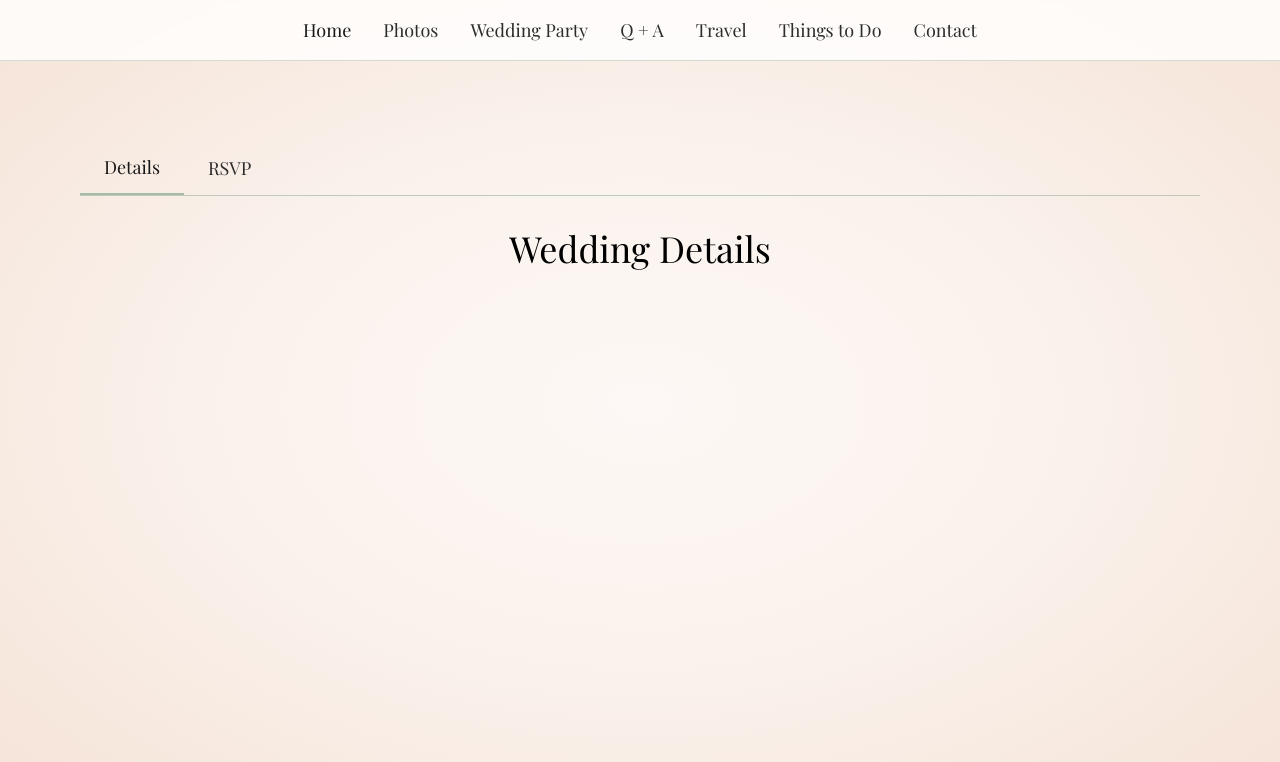
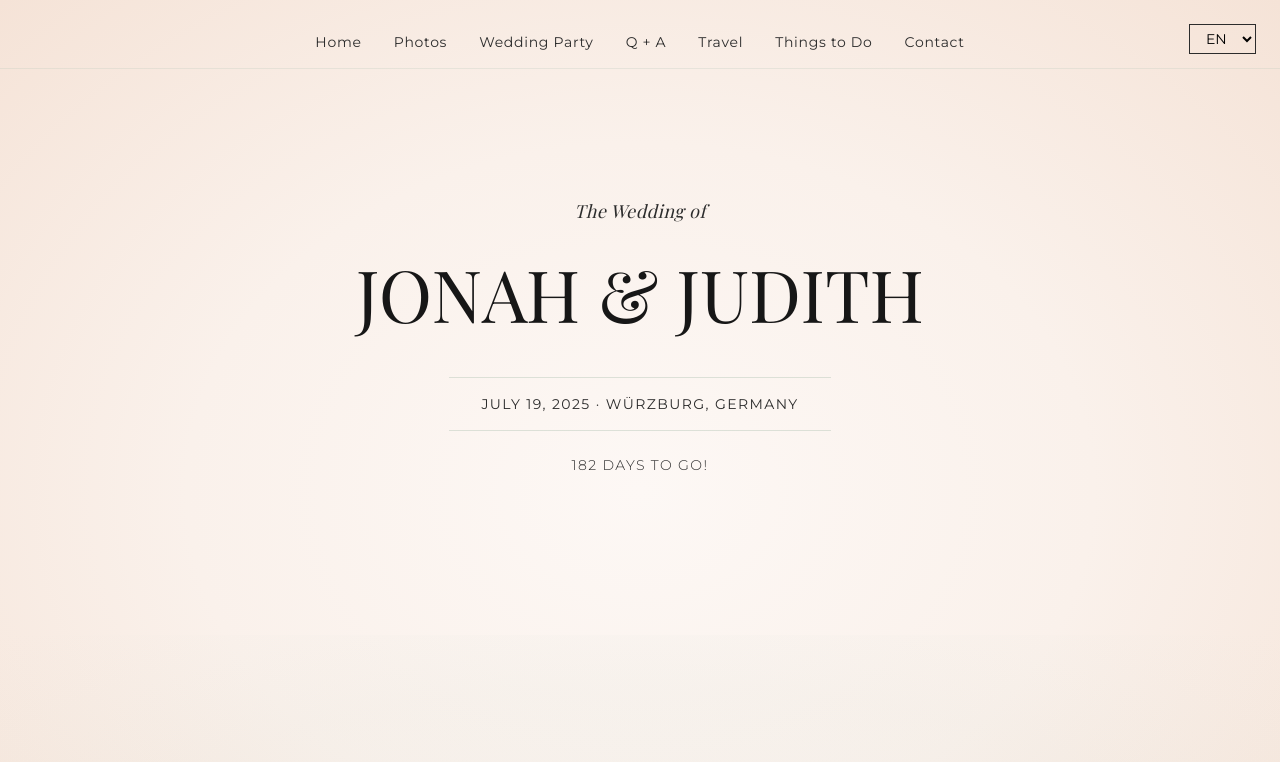
Before and after one commit to Jonesman-hub/wedding-website, a React (Vite) app: page / in a window 1280 px wide. Shown: the top 762 px of the page. Built offline with nearby package versions, Linux system fonts and the light colour scheme; a web font is replaced by a local one.

Commit message:
Return App.jsx to prior state

```diff
--- a/src/App.jsx
+++ b/src/App.jsx
@@ -1,6 +1,4 @@
 import React, { useState } from 'react';
-import { RSVPForm, RSVPDashboard } from './components/RSVPForm';
-import TabSystem from './components/TabSystem';
 
 const translations = {
   en: {
@@ -12,6 +10,12 @@ const translations = {
       travel: "Travel",
       todo: "Things to Do",
       contact: "Contact"
+    },
+    hero: {
+      title: "The Wedding of",
+      names: "JONAH & JUDITH",
+      location: "WÜRZBURG, GERMANY",
+      countdown: "DAYS TO GO!"
     }
   },
   de: {
@@ -23,130 +27,90 @@ const translations = {
       travel: "Anreise",
       todo: "Aktivitäten",
       contact: "Kontakt"
+    },
+    hero: {
+      title: "Die Hochzeit von",
+      names: "JONAH & JUDITH",
+      location: "WÜRZBURG, DEUTSCHLAND",
+      countdown: "TAGE BIS ZUR HOCHZEIT!"
     }
   }
 };
 
 function App() {
   const [currentLang, setCurrentLang] = useState('en');
-  const [rsvpList, setRsvpList] = useState([]);
-  const [activeTab, setActiveTab] = useState('details');
-  const [activeSection, setActiveSection] = useState('home');
   const t = translations[currentLang];
 
   const weddingDate = new Date('2025-07-19');
   const today = new Date();
   const daysUntil = Math.ceil((weddingDate - today) / (1000 * 60 * 60 * 24));
 
-  const handleRSVPSubmit = (formData) => {
-    setRsvpList(prev => [...prev, formData]);
-  };
-
-  const tabs = [
-    {
-      id: 'details',
-      label: {
-        en: 'Details',
-        de: 'Details'
-      },
-      content: (
-        <div className="max-w-4xl mx-auto px-4">
-          <h2 className="text-4xl font-display text-center mb-8">Wedding Details</h2>
-          {/* Add your wedding details content here */}
-        </div>
-      )
-    },
-    {
-      id: 'rsvp',
-      label: {
-        en: 'RSVP',
-        de: 'RSVP'
-      },
-      content: (
-        <div>
-          <RSVPForm onSubmit={handleRSVPSubmit} currentLang={currentLang} />
-          <RSVPDashboard rsvpList={rsvpList} currentLang={currentLang} />
-        </div>
-      )
-    }
-  ];
-
   return (
     <div className="min-h-screen bg-gradient-radial from-champagne-50 via-champagne-100 to-champagne-200">
+      {/* Language Switcher */}
+      <div className="fixed top-6 right-6 z-50">
+        <select
+          value={currentLang}
+          onChange={(e) => setCurrentLang(e.target.value)}
+          className="px-3 py-1 border border-charcoal-700 rounded-none bg-transparent text-sm hover:border-charcoal-900 transition-colors duration-300"
+        >
+          <option value="en">EN</option>
+          <option value="de">DE</option>
+        </select>
+      </div>
+
       {/* Navigation */}
-      <nav className="bg-white/80 backdrop-blur-sm sticky top-0 z-50 border-b border-sage-200">
-        <div className="max-w-6xl mx-auto px-4">
-          <div className="flex justify-center space-x-8 py-4">
+      <nav className="pt-8 pb-4 border-b border-sage-300/30">
+        <div className="container mx-auto px-4">
+          <div className="flex flex-wrap justify-center gap-8 text-sm tracking-wider">
             {Object.entries(t.nav).map(([key, value]) => (
-              <button
+              <a
                 key={key}
-                onClick={() => setActiveSection(key)}
-                className={`font-display text-lg transition-colors duration-300 ${
-                  activeSection === key
-                    ? 'text-charcoal-900'
-                    : 'text-charcoal-700 hover:text-charcoal-900'
-                }`}
+                href={`#${key}`}
+                className="text-charcoal-700 hover:text-charcoal-900 transition-all duration-300 hover:border-b hover:border-sage-300"
               >
                 {value}
-              </button>
+              </a>
             ))}
           </div>
         </div>
       </nav>
 
-      {/* Content Sections */}
-      {activeSection === 'home' && (
-        <section className="py-20">
-          <TabSystem
-            activeTab={activeTab}
-            setActiveTab={setActiveTab}
-            tabs={tabs}
-            currentLang={currentLang}
-          />
-        </section>
-      )}
+      {/* Hero Section */}
+      <div className="container mx-auto px-4 pt-32 pb-40 text-center">
+        <p className="text-lg text-charcoal-700 mb-8 font-display italic tracking-wide">
+          {t.hero.title}
+        </p>
+        <h1 className="text-5xl md:text-7xl text-charcoal-900 mb-12 font-display leading-tight">
+          {t.hero.names}
+        </h1>
+        <div className="space-y-6">
+          <p className="text-sm tracking-widest text-charcoal-700 border-b border-t border-sage-300/50 py-4 inline-block px-8">
+            JULY 19, 2025 · {t.hero.location}
+          </p>
+          <p className="text-sm tracking-widest text-charcoal-700 font-light">
+            {daysUntil} {t.hero.countdown}
+          </p>
+        </div>
+      </div>
 
-      {activeSection === 'photos' && (
-        <section className="py-20">
-          <h2 className="text-4xl font-display text-center mb-8">Photos</h2>
-          {/* Add your photos content */}
-        </section>
-      )}
-
-      {activeSection === 'party' && (
-        <section className="py-20">
-          <h2 className="text-4xl font-display text-center mb-8">Wedding Party</h2>
-          {/* Add your wedding party content */}
-        </section>
-      )}
-
-      {activeSection === 'qa' && (
-        <section className="py-20">
-          <h2 className="text-4xl font-display text-center mb-8">Q + A</h2>
-          {/* Add your Q&A content */}
-        </section>
-      )}
-
-      {activeSection === 'travel' && (
-        <section className="py-20">
-          <h2 className="text-4xl font-display text-center mb-8">Travel</h2>
-          {/* Add your travel content */}
-        </section>
-      )}
-
-      {activeSection === 'todo' && (
-        <section className="py-20">
-          <h2 className="text-4xl font-display text-center mb-8">Things to Do</h2>
-          {/* Add your things to do content */}
-        </section>
-      )}
-
-      {activeSection === 'contact' && (
-        <section className="py-20">
-          <h2 className="text-4xl font-display text-center mb-8">Contact</h2>
-          {/* Add your contact content */}
-        </section>
-      )}
+      {/* Event Details Section */}
+      <div className="py-32 relative">
+        <div className="absolute inset-0 bg-gradient-radial from-sage-100/20 via-sage-200/10 to-transparent"></div>
+        <div className="container mx-auto px-4 relative">
+          <div className="grid md:grid-cols-2 gap-16 text-center">
+            <div className="group">
+              <h2 className="text-4xl md:text-5xl font-display mb-3 tracking-wide">JULY 19,</h2>
+              <p className="text-2xl tracking-wider font-light transition-all duration-300 group-hover:text-sage-400">2025</p>
+            </div>
+            <div className="group relative">
+              <div className="absolute -left-8 top-1/2 transform -translate-y-1/2 h-16 w-px bg-sage-300/50 hidden md:block"></div>
+              <h2 className="text-4xl md:text-5xl font-display mb-3 tracking-wide">WÜRZBURG</h2>
+              <p className="text-2xl tracking-wider font-light transition-all duration-300 group-hover:text-sage-400">GERMANY</p>
+            </div>
+          </div>
+        </div>
+      </div>
     </div>
   );
 }
```
